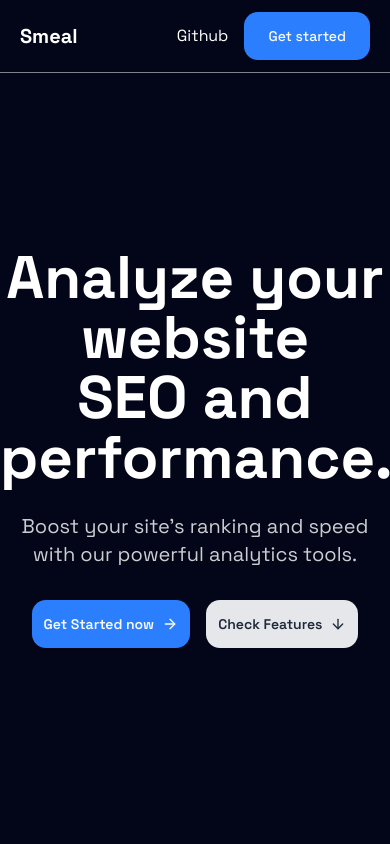
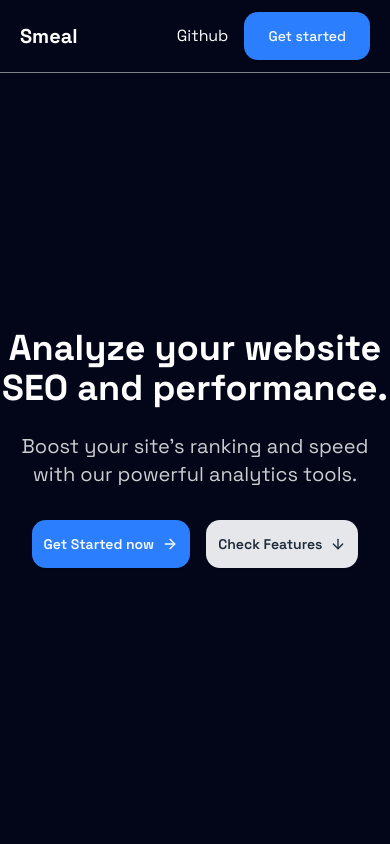
Before and after one commit to fisayo-dev/seo-analyzer, a Next.js app: page / in a window 390 px wide. Shown: the top 844 px of the page. Built offline with nearby package versions, Linux system fonts and the light colour scheme.

Commit message:
style: add custom hero bg class

```diff
--- a/app/globals.css
+++ b/app/globals.css
@@ -132,3 +132,7 @@
 .app-container {
   @apply container mx-auto xl:px-[4rem] px-5;
 }
+
+.custom-hero-background  {
+
+}
--- a/components/Hero.tsx
+++ b/components/Hero.tsx
@@ -4,9 +4,9 @@
 
 const Hero = () => {
   return (
-   <div className="">
+   <div className="custom-hero-background">
         <div className="flex flex-col h-[90vh] place-content-center gap-6 text-center">
-            <h2 className="text-6xl font-extrabold">Analyze your website <br/> SEO and performance.</h2>
+            <h2 className="text-4xl md:text-6xl font-extrabold">Analyze your website <br/> SEO and performance.</h2>
             <p className="text-xl text-white/80">Boost your site&apos;s ranking and speed with our powerful analytics tools.</p>
             <div className="flex justify-center my-2 gap-4">
                 <Link href="/login">
```
